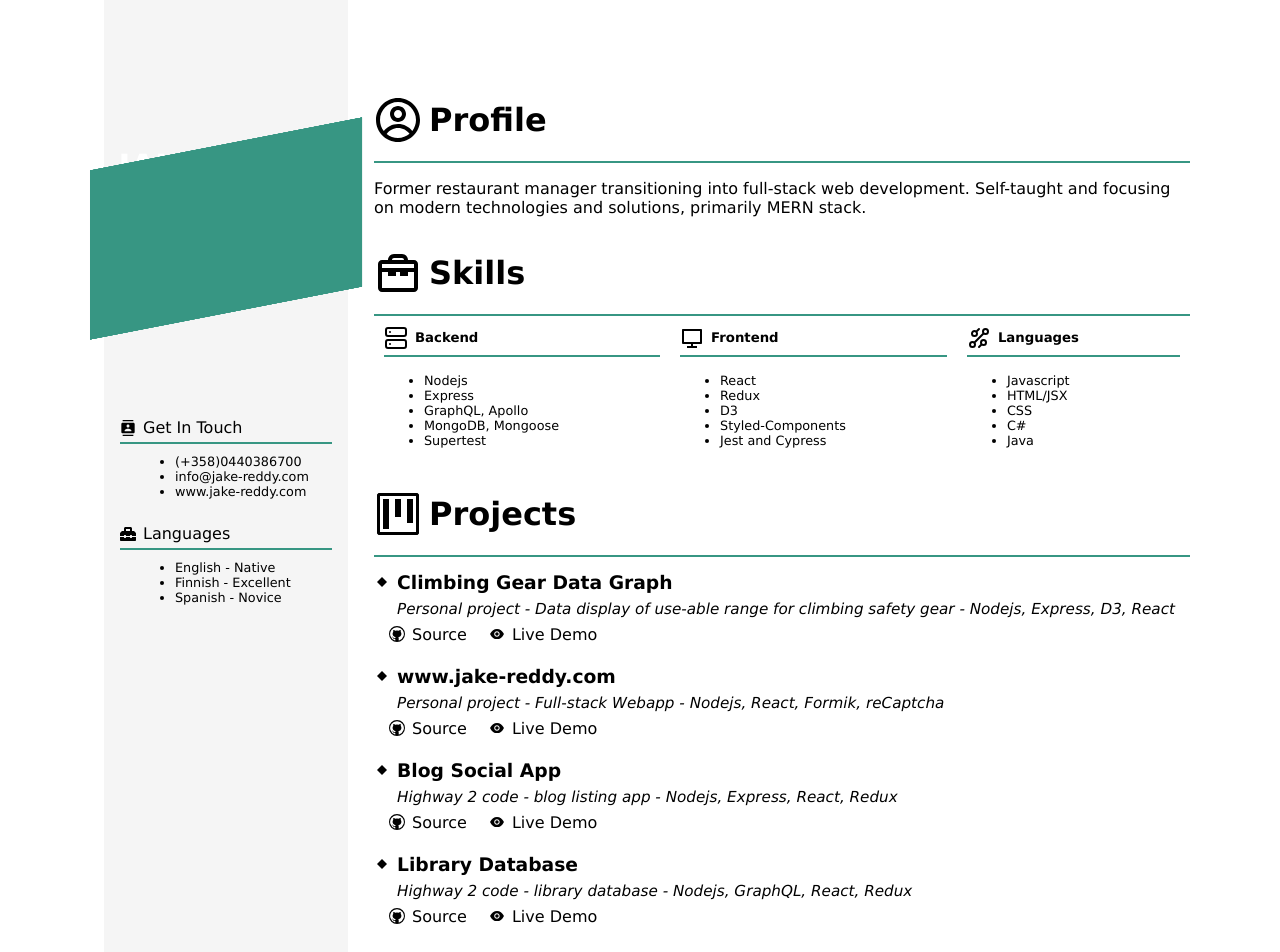
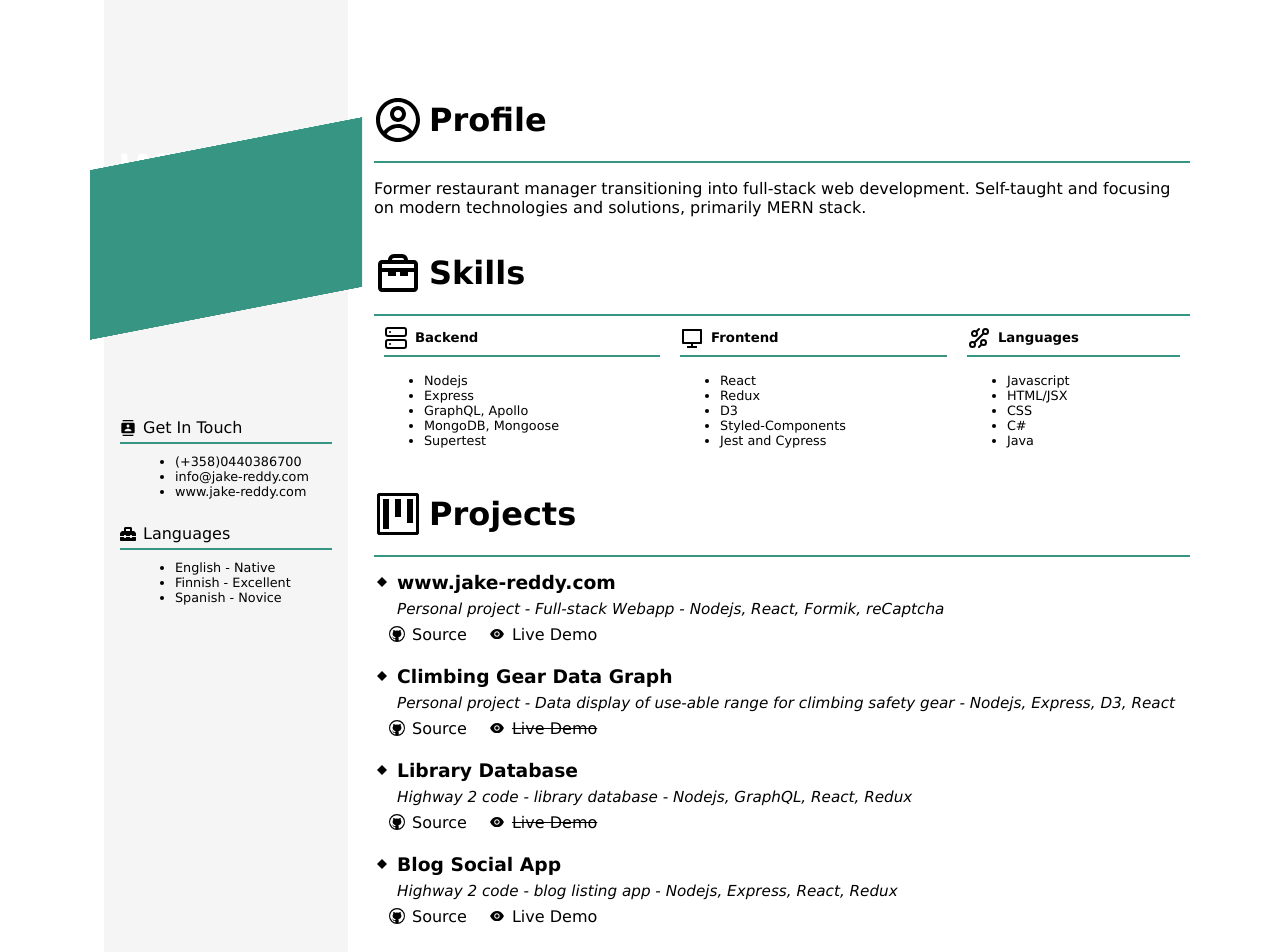
Before and after one commit to Serathian/jake-reddy.com-frontend, a React (Create React App) app: page /resume in a window 1280 px wide. Shown: the top 952 px of the page. Built offline with nearby package versions, Linux system fonts and the light colour scheme; no server answers.

Commit message:
added href's, styled non-active links

```diff
--- a/src/components/CurriculumVitae/CVContent/CVContent.js
+++ b/src/components/CurriculumVitae/CVContent/CVContent.js
@@ -109,6 +109,43 @@ const CVContent = ({ language = 'english' }) => {
           <CVProjectsLogo />
           <CVElementTitle>Projects</CVElementTitle>
         </CVElementTitleWrapper>
+        {/* Jake-reddy.com */}
+        <CVProjectContainer>
+          <CVSubtitleWrapper>
+            <CVProjectBreakPoint />
+            <CVSubtitle>www.jake-reddy.com</CVSubtitle>
+          </CVSubtitleWrapper>
+          <CVProjectSubtitleWrapper>
+            <CVProjectSubtitle>
+              Personal project - Full-stack Webapp - Nodejs, React, Formik,
+              reCaptcha
+            </CVProjectSubtitle>
+          </CVProjectSubtitleWrapper>
+          {/* <CVProjectDescriptionWrapper>
+            <CVProjectDescription>
+              Lorem ipsum dolor sit amet, consectetur adipiscing elit. Sed
+              ultricies nunc id nulla commodo tempor. Sed cursus ex sit amet
+              lacus tempus, ut molestie nulla placerat. Donec eu justo pharetra,
+              interdum arcu vitae, semper elit. Lorem ipsum dolor sit amet,
+              consectetur adipiscing elit. Praesent eleifend vitae sapien vel
+              scelerisque.
+            </CVProjectDescription>
+          </CVProjectDescriptionWrapper> */}
+          <CVProjectLinksContainer>
+            <CVGitLinkWrapper
+              href='https://github.com/Serathian/jake-reddy.com-frontend'
+              target='_blank'>
+              <CVGitLogo />
+              <CVGitLink>Source</CVGitLink>
+            </CVGitLinkWrapper>
+            <CVDemoLinkWrapper
+              href='https://www.jake-reddy.com'
+              target='_blank'>
+              <CVDemoLogo />
+              <CVDemoLink>Live Demo</CVDemoLink>
+            </CVDemoLinkWrapper>
+          </CVProjectLinksContainer>
+        </CVProjectContainer>
         {/* Climbing Gear Graph */}
         <CVProjectContainer>
           <CVSubtitleWrapper>
@@ -132,26 +169,28 @@ const CVContent = ({ language = 'english' }) => {
             </CVProjectDescription>
           </CVProjectDescriptionWrapper> */}
           <CVProjectLinksContainer>
-            <CVGitLinkWrapper href='https://www.youtube.com' target='_blank'>
+            <CVGitLinkWrapper
+              href='https://github.com/Serathian/trad-rack-calculator-frontend'
+              target='_blank'>
               <CVGitLogo />
               <CVGitLink>Source</CVGitLink>
             </CVGitLinkWrapper>
-            <CVDemoLinkWrapper href='https://www.youtube.com' target='_blank'>
+            <CVDemoLinkWrapper style={{ textDecoration: 'line-through' }}>
               <CVDemoLogo />
               <CVDemoLink>Live Demo</CVDemoLink>
             </CVDemoLinkWrapper>
           </CVProjectLinksContainer>
         </CVProjectContainer>
-        {/* Jake-reddy.com */}
+
+        {/* Library database */}
         <CVProjectContainer>
           <CVSubtitleWrapper>
             <CVProjectBreakPoint />
-            <CVSubtitle>www.jake-reddy.com</CVSubtitle>
+            <CVSubtitle>Library Database</CVSubtitle>
           </CVSubtitleWrapper>
           <CVProjectSubtitleWrapper>
             <CVProjectSubtitle>
-              Personal project - Full-stack Webapp - Nodejs, React, Formik,
-              reCaptcha
+              Highway 2 code - library database - Nodejs, GraphQL, React, Redux
             </CVProjectSubtitle>
           </CVProjectSubtitleWrapper>
           {/* <CVProjectDescriptionWrapper>
@@ -164,14 +203,14 @@ const CVContent = ({ language = 'english' }) => {
               scelerisque.
             </CVProjectDescription>
           </CVProjectDescriptionWrapper> */}
-          <CVProjectLinksContainer
-            href='https://www.youtube.com'
-            target='_blank'>
-            <CVGitLinkWrapper>
+          <CVProjectLinksContainer>
+            <CVGitLinkWrapper
+              href='https://github.com/Serathian/library-app-frontend'
+              target='_blank'>
               <CVGitLogo />
               <CVGitLink>Source</CVGitLink>
             </CVGitLinkWrapper>
-            <CVDemoLinkWrapper href='https://www.youtube.com' target='_blank'>
+            <CVDemoLinkWrapper style={{ textDecoration: 'line-through' }}>
               <CVDemoLogo />
               <CVDemoLink>Live Demo</CVDemoLink>
             </CVDemoLinkWrapper>
@@ -199,43 +238,15 @@ const CVContent = ({ language = 'english' }) => {
             </CVProjectDescription>
           </CVProjectDescriptionWrapper> */}
           <CVProjectLinksContainer>
-            <CVGitLinkWrapper href='https://www.youtube.com' target='_blank'>
+            <CVGitLinkWrapper
+              href='https://github.com/Serathian/blog-app-frontend'
+              target='_blank'>
               <CVGitLogo />
               <CVGitLink>Source</CVGitLink>
             </CVGitLinkWrapper>
-            <CVDemoLinkWrapper href='https://www.youtube.com' target='_blank'>
-              <CVDemoLogo />
-              <CVDemoLink>Live Demo</CVDemoLink>
-            </CVDemoLinkWrapper>
-          </CVProjectLinksContainer>
-        </CVProjectContainer>
-        {/* Library database */}
-        <CVProjectContainer>
-          <CVSubtitleWrapper>
-            <CVProjectBreakPoint />
-            <CVSubtitle>Library Database</CVSubtitle>
-          </CVSubtitleWrapper>
-          <CVProjectSubtitleWrapper>
-            <CVProjectSubtitle>
-              Highway 2 code - library database - Nodejs, GraphQL, React, Redux
-            </CVProjectSubtitle>
-          </CVProjectSubtitleWrapper>
-          {/* <CVProjectDescriptionWrapper>
-            <CVProjectDescription>
-              Lorem ipsum dolor sit amet, consectetur adipiscing elit. Sed
-              ultricies nunc id nulla commodo tempor. Sed cursus ex sit amet
-              lacus tempus, ut molestie nulla placerat. Donec eu justo pharetra,
-              interdum arcu vitae, semper elit. Lorem ipsum dolor sit amet,
-              consectetur adipiscing elit. Praesent eleifend vitae sapien vel
-              scelerisque.
-            </CVProjectDescription>
-          </CVProjectDescriptionWrapper> */}
-          <CVProjectLinksContainer>
-            <CVGitLinkWrapper href='https://www.youtube.com' target='_blank'>
-              <CVGitLogo />
-              <CVGitLink>Source</CVGitLink>
-            </CVGitLinkWrapper>
-            <CVDemoLinkWrapper href='https://www.youtube.com' target='_blank'>
+            <CVDemoLinkWrapper
+              href='https://mysterious-harbor-18532.herokuapp.com/'
+              target='_blank'>
               <CVDemoLogo />
               <CVDemoLink>Live Demo</CVDemoLink>
             </CVDemoLinkWrapper>
```
